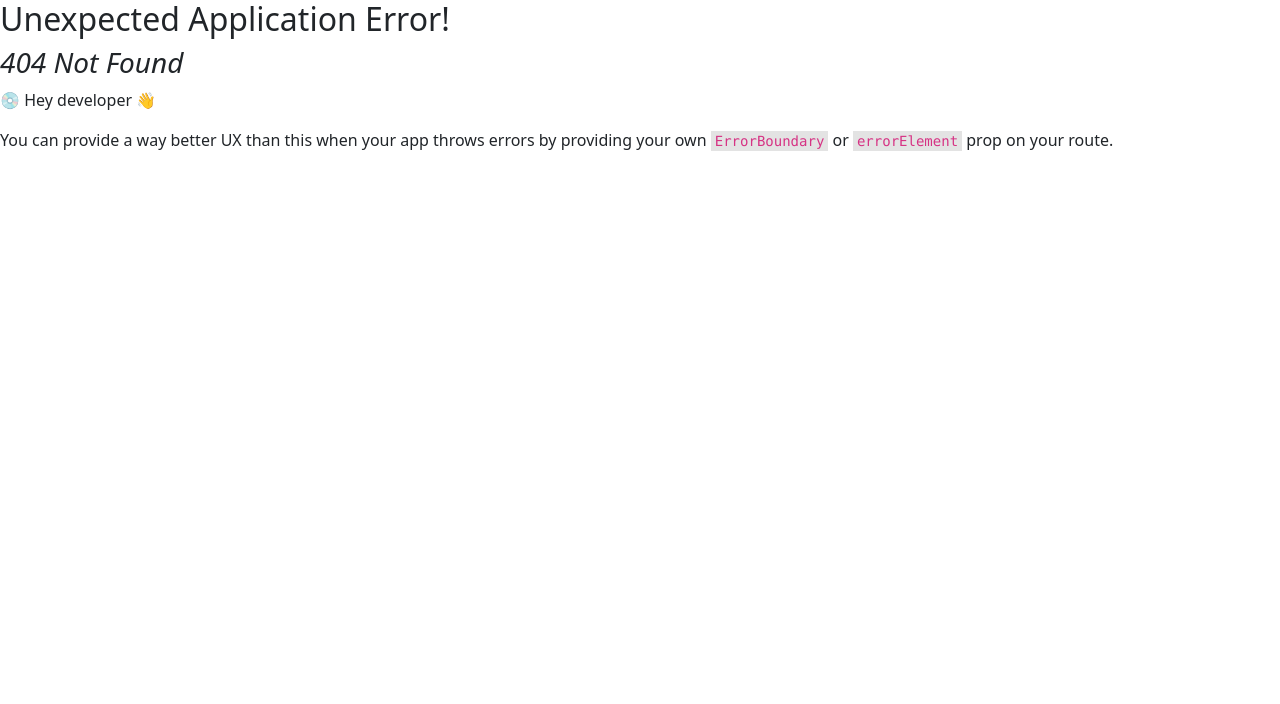
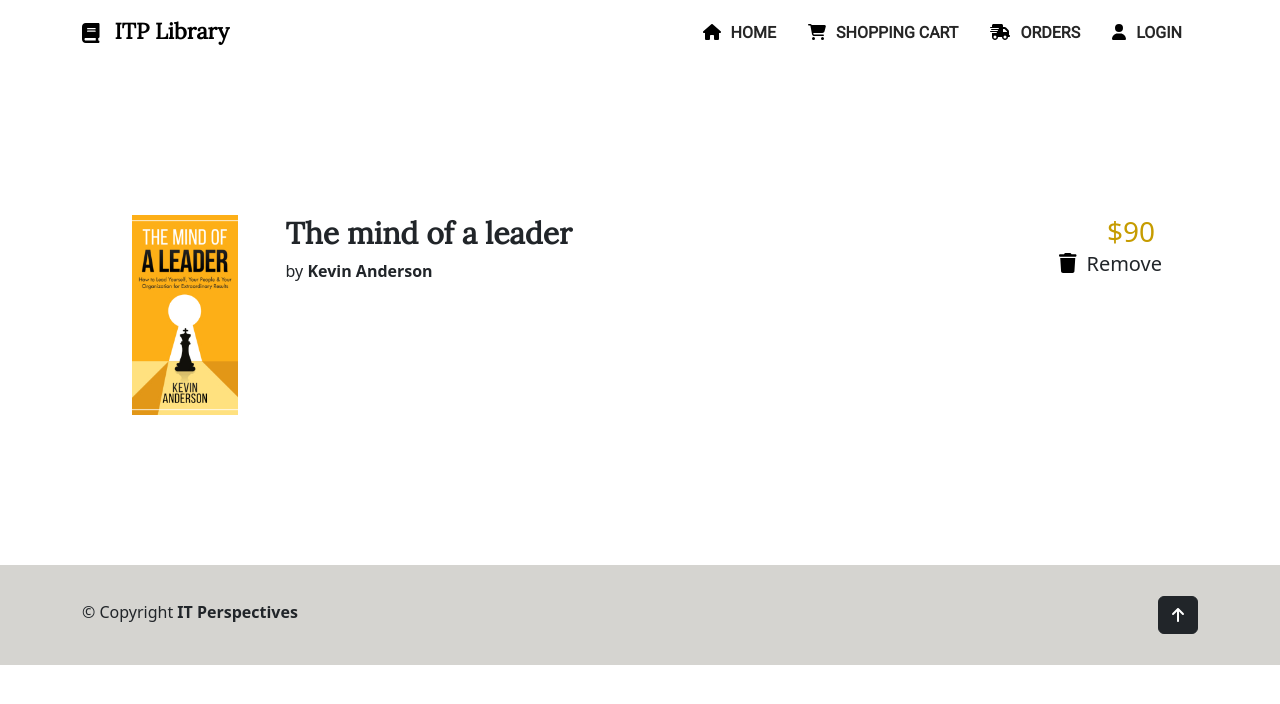
Before and after one commit to alexst1910/ITP-Library, a React (Create React App) app in the folder itp-library/: page /cart in a window 1280 px wide. Before the commit this address had no page. Shown: the top 704 px of the page. Built offline with nearby package versions, Linux system fonts and the light colour scheme.

Commit message:
started shopping card item
started shopping card item

```diff
--- a/itp-library/src/App.tsx
+++ b/itp-library/src/App.tsx
@@ -5,6 +5,7 @@ import HomePage from "./pages/HomePage";
 import { createBrowserRouter, RouterProvider } from "react-router-dom";
 import Root from "./pages/Root";
 import BookDetailPage from "./pages/BookDetailPages/BookDetailPage";
+import ShoppingCart from "./pages/ShoppingCart";
 
 const router = createBrowserRouter([
   {
@@ -21,6 +22,10 @@ const router = createBrowserRouter([
         element: <BookDetailPage />,
         //other paths to be added
       },
+      {
+        path: "/cart",
+        element: <ShoppingCart />,
+      },
     ],
   },
 ]);
--- a/itp-library/src/components/BookList/BookList.tsx
+++ b/itp-library/src/components/BookList/BookList.tsx
@@ -1,6 +1,5 @@
 import BookCard from "../BookCard/BookCard";
 import Book from "../../interfaces/book";
-import { Link } from "react-router-dom";
 
 //props.cards is an array of object where each object is a book with properties
 const BookList = (props: { cards: Book[]; section: string }) => {
@@ -12,6 +11,7 @@ const BookList = (props: { cards: Book[]; section: string }) => {
         return (
           <>
             <BookCard
+              key={card.id}
               id={card.id}
               title={card.title}
               price={card.price}
--- /dev/null
+++ b/itp-library/src/components/ShoppingCartItem/ShoppingCartItem.module.css
@@ -0,0 +1,19 @@
+.image {
+  width: 20%;
+  height: 200px;
+  background-repeat: no-repeat;
+  background-size: cover;
+  background-position: center;
+  margin-left: 50px;
+}
+
+.lora {
+  font-family: "Lora";
+  font-weight: bold;
+  letter-spacing: 0;
+  font-size: 30px;
+}
+
+.gold {
+  color: #c69c00;
+}
--- /dev/null
+++ b/itp-library/src/components/ShoppingCartItem/ShoppingCartItem.tsx
@@ -0,0 +1,42 @@
+import { FontAwesomeIcon } from "@fortawesome/react-fontawesome";
+import cover from "../../images/the-mind-of-a-leader-cover.jpg";
+import classes from "../ShoppingCartItem/ShoppingCartItem.module.css";
+import { faTrash } from "@fortawesome/free-solid-svg-icons";
+
+const ShoppingCartItem = () => {
+  return (
+    <div className="row d-flex  justify-content-between">
+      <div className="col d-flex flex-row">
+        <div
+          className={classes.image}
+          style={{ backgroundImage: `url(${cover})` }}
+        ></div>
+        <div className="ps-5">
+          <h6 className={classes.lora}>The mind of a leader</h6>
+          <p>
+            by <b>Kevin Anderson</b>
+          </p>
+        </div>
+      </div>
+      <div className="col d-flex pe-5 justify-content-end">
+        <div>
+          <h3 className={`${classes.gold} ps-5 m-0`}>$90</h3>
+
+          <button
+            type="button"
+            className={`btn border-0 ${classes.button} p-0`}
+          >
+            <p className="fs-5">
+              <FontAwesomeIcon
+                icon={faTrash}
+                style={{ color: "#000000", paddingRight: "10px" }}
+              />
+              Remove
+            </p>
+          </button>
+        </div>
+      </div>
+    </div>
+  );
+};
+export default ShoppingCartItem;
--- /dev/null
+++ b/itp-library/src/pages/ShoppingCart.module.css
@@ -0,0 +1,5 @@
+.item {
+  height: 500px;
+  display: grid;
+  align-items: center;
+}
--- /dev/null
+++ b/itp-library/src/pages/ShoppingCart.tsx
@@ -0,0 +1,11 @@
+import ShoppingCartItem from "../components/ShoppingCartItem/ShoppingCartItem";
+import classes from "../pages/ShoppingCart.module.css";
+const ShoppingCart = () => {
+  return (
+    <div className={`container ${classes.item} `}>
+      <ShoppingCartItem />
+    </div>
+  );
+};
+
+export default ShoppingCart;
```
